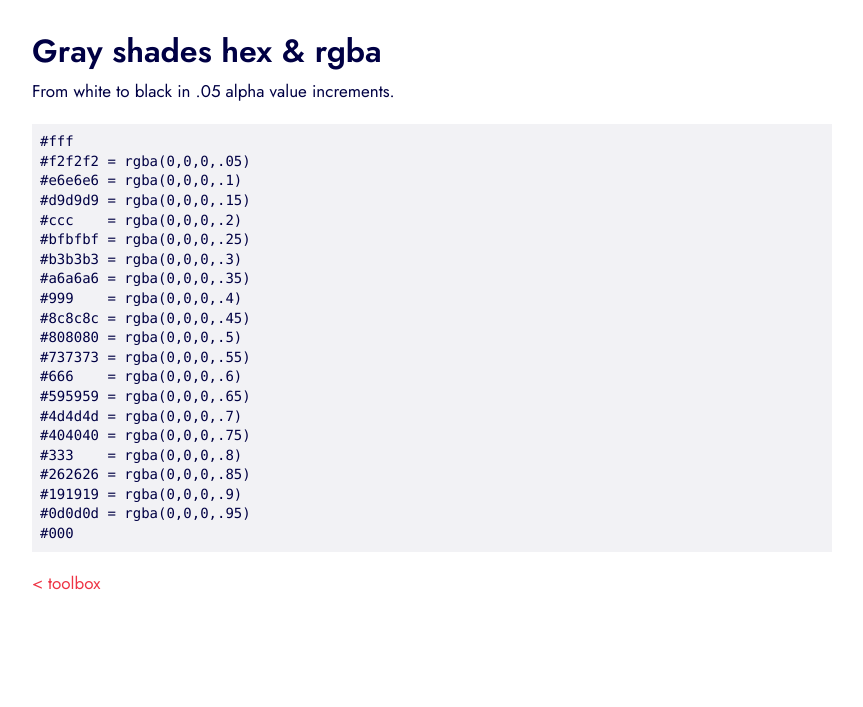
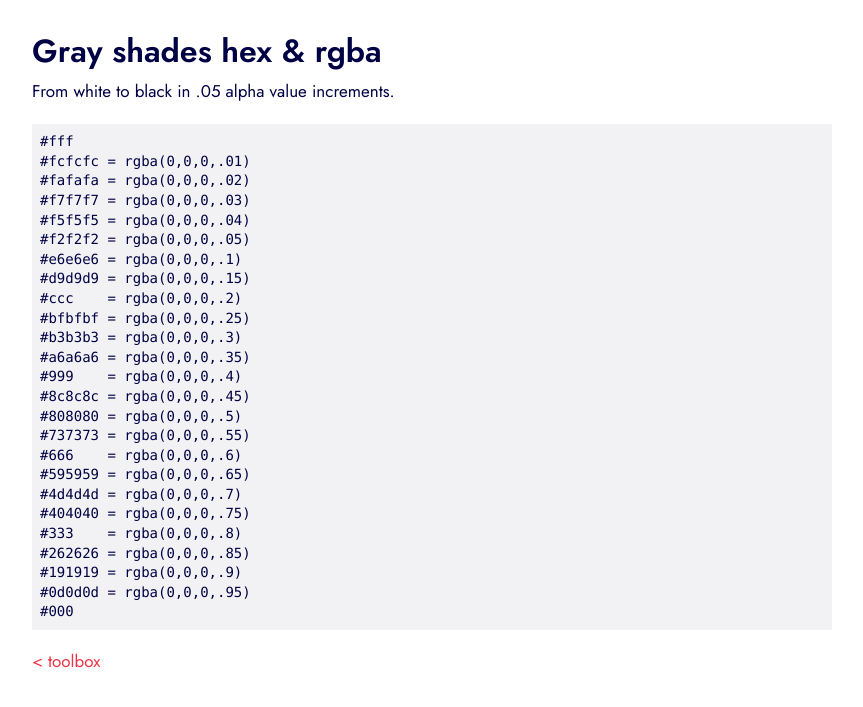
Before and after one commit to borderleft/borderleft.github.io, a Jekyll site: the page built from toolbox/gray.html, in a window 1280 px wide. Shown: the top 707 px of the page, without its empty margins (208-1071 px from the left). Built offline with Jekyll 4.4.1, drawn with Linux system fonts in a browser that asks for light colours.

Commit message:
Gray shades

```diff
--- a/toolbox/gray.html
+++ b/toolbox/gray.html
@@ -8,6 +8,10 @@
 <p>From white to black in .05 alpha value increments.</p>
 
 <pre>#fff
+#fcfcfc = rgba(0,0,0,.01)
+#fafafa = rgba(0,0,0,.02)
+#f7f7f7 = rgba(0,0,0,.03)
+#f5f5f5 = rgba(0,0,0,.04)
 #f2f2f2 = rgba(0,0,0,.05)
 #e6e6e6 = rgba(0,0,0,.1)
 #d9d9d9 = rgba(0,0,0,.15)
```
